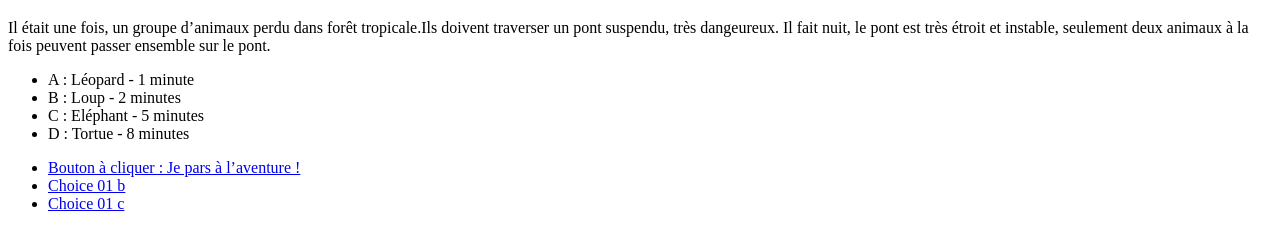
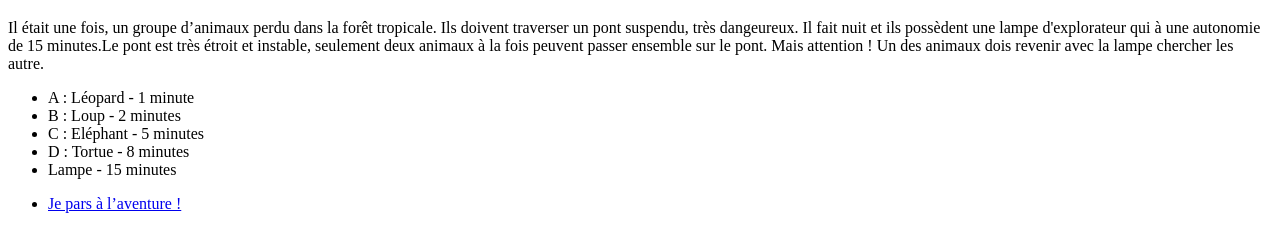
Before and after one commit to Eva-Rey/Crossing-the-bridge, a plain HTML site: page index.html in a window 1280 px wide. Shown: the part 61-312 px from the top of the page. Drawn offline with Linux system fonts and the light colour scheme.

Commit message:
mise en place page 1 et 2

```diff
--- a/index.html
+++ b/index.html
@@ -9,7 +9,9 @@
     <h1>Crossing-the-bridge</h1>
     <p>
 
-Il était une fois, un groupe d’animaux perdu dans forêt tropicale.Ils doivent traverser un pont suspendu, très dangeureux. Il fait nuit, le pont est très étroit et instable, seulement deux animaux à la fois peuvent passer ensemble sur le pont.
+Il était une fois, un groupe d’animaux perdu dans la forêt tropicale. Ils doivent traverser un pont suspendu, très dangeureux. Il fait nuit et ils possèdent une lampe d'explorateur qui à une autonomie de 15 minutes.Le pont est très étroit et instable, seulement deux animaux à la fois peuvent passer ensemble sur le pont.
+Mais attention ! Un des animaux dois revenir avec la lampe chercher les autre.
+
 </p>
 
 <ul>
@@ -17,12 +19,11 @@ Il était une fois, un groupe d’animaux perdu dans forêt tropicale.Ils doiven
   <li>B : Loup          - 2 minutes</li>
   <li>C : Eléphant      - 5 minutes</li>
   <li>D : Tortue        - 8 minutes</li>
+  <li>Lampe             - 15 minutes</li>
 </ul>
 
     <ul>
-      <li><a href="choice01a.html">Bouton à cliquer : Je pars à l’aventure !</a></li>
-      <li><a href="choice01b.html">Choice 01 b</a></li>
-      <li><a href="choice01c.html">Choice 01 c</a></li>
+      <li><a href="choice01a.html">Je pars à l’aventure !</a></li>
     </ul>
 
   </body>
```
Also changed, not shown: choice01a.html (+5 -4 lines), choice01b.html (added, +13 -0 lines), images/image01.jpg (added), 1 other file.
